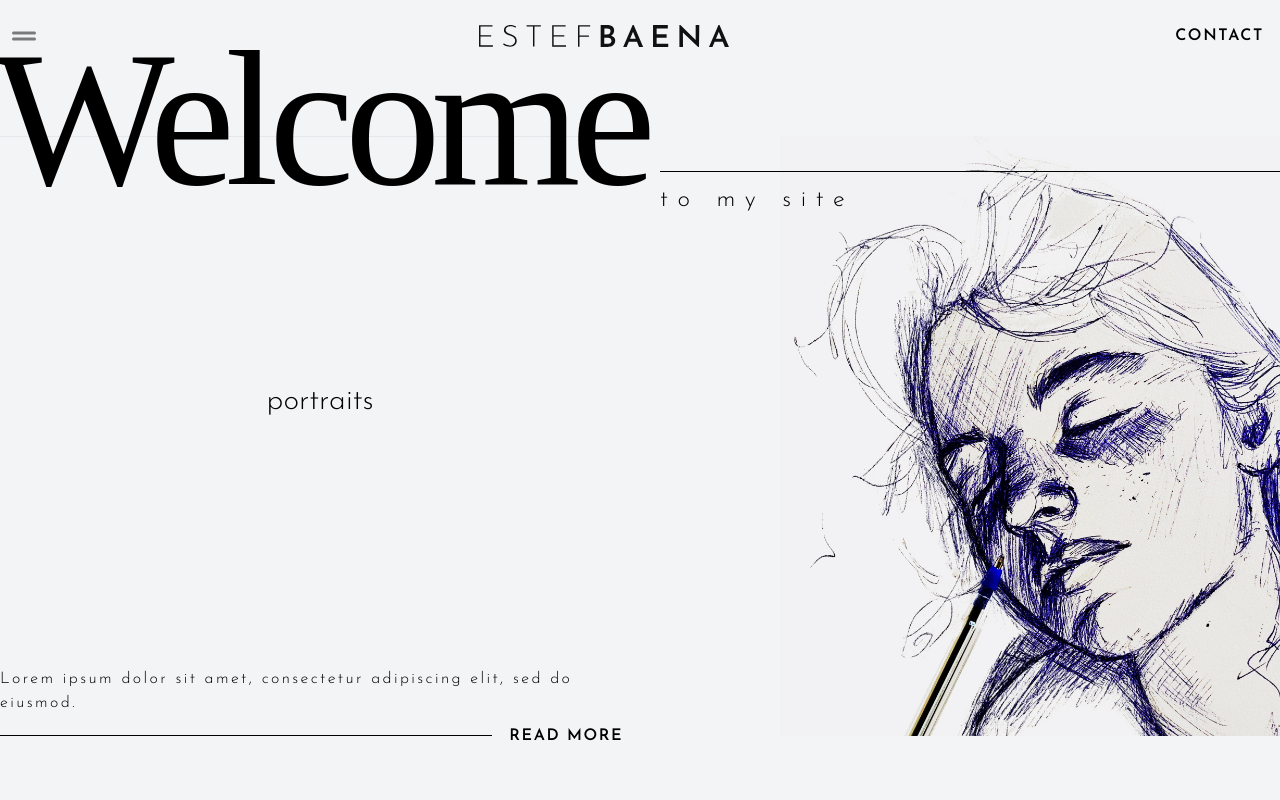
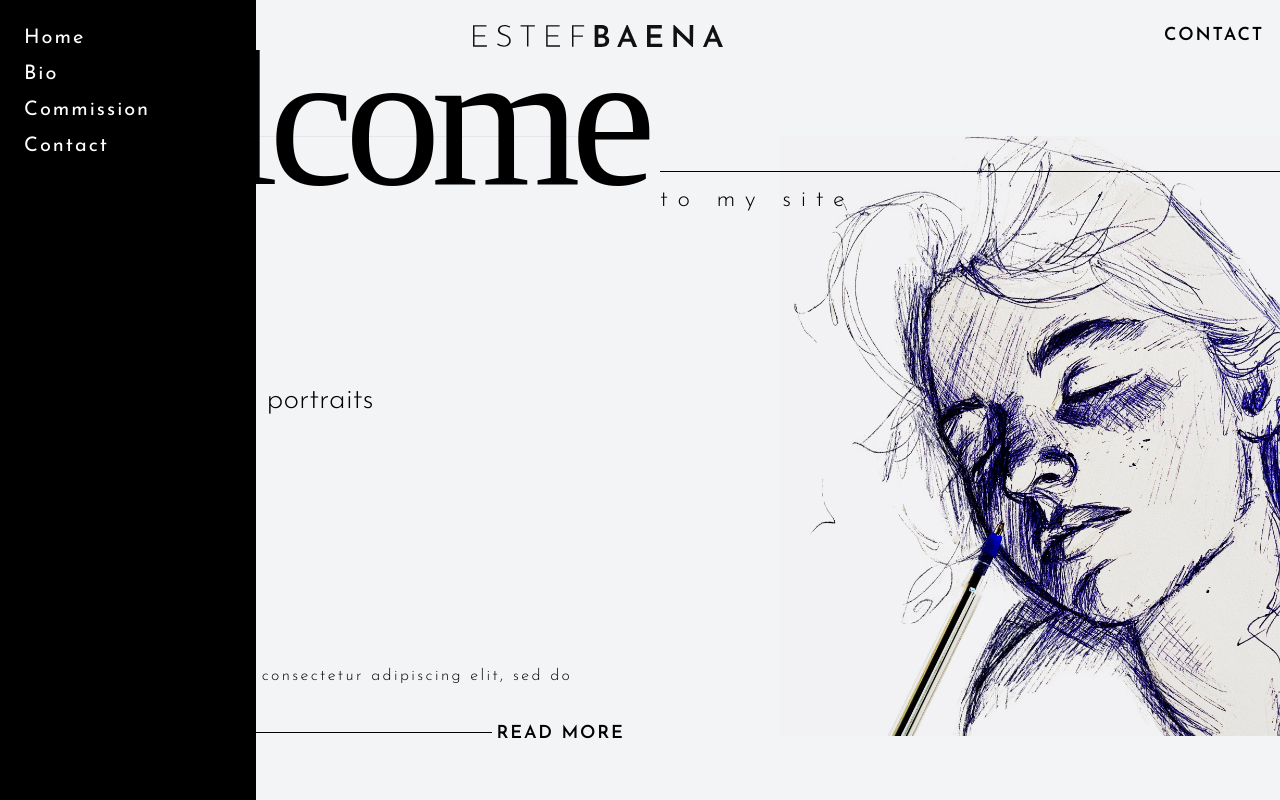
Before and after one commit to eldesernauta/estefbaenaart, a Next.js app: page / in a window 1280 px wide. Shown: the top 800 px of the page. Built offline with nearby package versions, Linux system fonts and the light colour scheme; a web font is replaced by a local one.

Commit message:
hidden menu

```diff
--- a/components/commissions.js
+++ b/components/commissions.js
@@ -5,7 +5,7 @@ const whaleImg = require("../src/img/commissions.jpg")
 
 const Commissions = () => {
     return (
-        <section className="container mx-auto flex flex-col gap-12 mb-20">
+        <section id="commissions" className="container mx-auto flex flex-col gap-12 mb-20">
             <div className='w-full flex justify-between items-end'>
                 <div className='w-4/12 text-left'>
                     <h2>Commissions</h2>
--- a/components/footer.js
+++ b/components/footer.js
@@ -1,27 +1,27 @@
 const Footer = () => {
     return (
-        <section className="container mx-auto flex justify-between items-end pb-8">
+        <section className="container mx-auto flex justify-between items-end pb-10">
             <div className="w-9/12 flex justify-start items-center gap-5">
-                <button
-                    className="text-black px-4 py-0 -m-3 rounded font-Josefin uppercase font-semibold tracking-widest"
+                <a href="#home"
+                    className="text-black px-4 py-0 -m-3 text-sm rounded font-Josefin uppercase font-semibold tracking-widest"
                 >
                     Home
-                </button>
-                <button
-                    className="text-black px-4 py-0 -m-3 rounded font-Josefin uppercase font-semibold tracking-widest"
+                </a>
+                <a href="#bio"
+                    className="text-black px-4 py-0 -m-3 text-sm rounded font-Josefin uppercase font-semibold tracking-widest"
                 >
                     Bio
-                </button>
-                <button
-                    className="text-black px-4 py-0 -m-3 rounded font-Josefin uppercase font-semibold tracking-widest"
+                </a>
+                <a href="#commissions"
+                    className="text-black px-4 py-0 -m-3 text-sm rounded font-Josefin uppercase font-semibold tracking-widest"
                 >
                     Commissions
-                </button>
-                <button
-                    className="text-black px-4 py-0 -m-3 rounded font-Josefin uppercase font-semibold tracking-widest"
+                </a>
+                <a href="https://linkedin.com" target="_blank"
+                    className="text-black px-4 py-0 -m-3 text-sm rounded font-Josefin uppercase font-semibold tracking-widest"
                 >
                     Linkedin
-                </button>
+                </a>
             </div>
             <div className="w-3/12 flex justify-end">
                 <p>2023 © Estef Baena</p>
--- a/components/navBar.js
+++ b/components/navBar.js
@@ -1,21 +1,62 @@
+import { useEffect, useRef, useState } from 'react';
+import { gsap } from 'gsap';
+
 import Image from 'next/image';
-
 import NavbarButton from './navBarButton';
 
 const logo = require('../src/img/logo.svg')
 
 const NavBar = () => {
+    const [showMenu, setShowMenu] = useState(false);
+    const menuRef = useRef(null);
+
+    const handleToggleMenu = () => {
+        setShowMenu((prevShowMenu) => !prevShowMenu);
+        const menu = menuRef.current;
+        if (!showMenu) {
+            gsap.to(menu, { x: '0%', duration: 0.3, ease: 'power2.out' });
+        } else {
+            gsap.to(menu, { x: '-100%', duration: 0.3, ease: 'power2.out' });
+        }
+    };
 
     return (
         <nav className="container mx-auto py-3 flex justify-between items-center text-white">
-            <NavbarButton />
-
+            <NavbarButton action={handleToggleMenu} />
+            <div
+                ref={menuRef}
+                className="fixed inset-y-0 left-0  flex flex-col bg-black w-64 p-6 text-white z-50"
+            >
+                <ul className="font-Josefine">
+                    <li className="mb-2">
+                        <a className="text-white  text-xl" href="#home">
+                            Home
+                        </a>
+                    </li>
+                    <li className="mb-2">
+                        <a className="text-white  text-xl" href="#bio">
+                            Bio
+                        </a>
+                    </li>
+                    <li className="mb-2">
+                        <a className="text-white  text-xl" href="#commissions">
+                            Commission
+                        </a>
+                    </li>
+                    <li className="mb-2">
+                        <a className="text-white  text-xl" href="#contact">
+                            Contact
+                        </a>
+                    </li>
+                </ul>
+            </div>
             <Image src={logo} alt="Logo" width={`250`} height={`40`} />
-            <button
-                className=" text-black px-4 py-2 rounded font-Josefin uppercase font-semibold tracking-widest"
+            <a
+                href="#contact"
+                className="text-black px-4 py-2 rounded font-Josefin uppercase font-semibold tracking-widest"
             >
                 Contact
-            </button>
+            </a>
         </nav>
     );
 };
--- a/components/navBarButton.js
+++ b/components/navBarButton.js
@@ -1,16 +1,21 @@
 import { useState, useEffect } from 'react';
 import { gsap } from 'gsap';
 
-const NavbarButton = () => {
+const NavbarButton = (props) => {
 
     const [isOpen, setIsOpen] = useState(false);
     const genericHamburgerLine = `h-1 w-8 my-1 rounded-full
      bg-black transition ease transform duration-300`;
 
+    const showMenu = () => {
+        setIsOpen(!isOpen)
+        props.action()
+    }
+
     return (
         <button
             className="flex flex-col h-12 w-12 rounded justify-center items-center group scale-75"
-            onClick={() => setIsOpen(!isOpen)}
+            onClick={showMenu}
         >
             <div
                 className={`${genericHamburgerLine} ${isOpen
--- a/src/app/page.js
+++ b/src/app/page.js
@@ -26,7 +26,7 @@ export default function Home() {
   return (
     <main className="w-full p-0 m-0">
       <NavBar />
-      <section id="s1" className="container mt-12 mx-0 md:mx-auto h-24 flex flex-col md:flex-row justify-center items-center md:items-end gap-5 z-10 relative pointer-events-none">
+      <section id="home" className="container mt-12 mx-0 md:mx-auto h-24 flex flex-col md:flex-row justify-center items-center md:items-end gap-5 z-10 relative pointer-events-none">
         <div className="w-3/6 flex justify-center items-end">
           <h1 className="font-Slackside text-8xl md:text-10xl">Welcome</h1>
         </div>
@@ -43,19 +43,19 @@ export default function Home() {
             <p>Lorem ipsum dolor sit amet, consectetur adipiscing elit, sed do eiusmod.</p>
             <div className="flex">
               <Line />
-              <button
+              <a href='#commissions'
                 className="w-2/6 text-black px-4 py-0 -m-3 rounded font-Josefin uppercase font-semibold tracking-widest"
               >
                 Read More
-              </button>
+              </a>
             </div>
           </div>
         </div>
         <div className="w-3/6 flex justify-end items-start">
-          <Image src={heroImg} alt="hero image" width={500} height={100} className="relative z-0 h-100 object-cover object-top" />
+          <Image src={heroImg} alt="hero image" width={500} height={100} className="relative z-0 h-100 object-cover" />
         </div>
       </section>
-      <section className="container mx-auto flex items-stretch my-20">
+      <section id='bio' className="container mx-auto flex items-stretch my-20">
         <div className="relative w-6/6 md:w-3/6 flex justify-start items-center">
           <Image src={bioBg} alt="Flowers" width={500} height={100} className="relative z-0 h-100 object-cover object-top" />
           <div className="absolute right-0 w-96 h-96 flex justify-start items-center">
@@ -74,7 +74,7 @@ export default function Home() {
         </div>
       </section>
       <Commission />
-      <section className='container mx-auto mb-14 flex flex-col gap-12'>
+      <section id='contact' className='container mx-auto mb-32 flex flex-col gap-12'>
         <div className='w-5/12 mx-auto text-center flex flex-col gap-5'>
           <h2 className=''>Contact</h2>
           <div className='w-9/12 mx-auto'>
@@ -85,11 +85,11 @@ export default function Home() {
         <div className='w-8/12 mx-auto flex justify-between items-center'>
           <div className='w-auto flex flex-col gap-5'>
             <h6>Email</h6>
-            <a href=''>estefbaenaart@gmail.com</a>
+            <a href='mailto:estefbaenaart@gmail.com' target='_blank'>estefbaenaart@gmail.com</a>
           </div>
           <div className='w-auto flex flex-col gap-5'>
             <h6>Phone</h6>
-            <a href=''>+1 (720) 591-5859</a>
+            <a href='tel:*17295915859' target='_blank'>+1 (720) 591-5859</a>
           </div>
           <div className='w-auto flex flex-col gap-5'>
             <h6>Location</h6>
```
